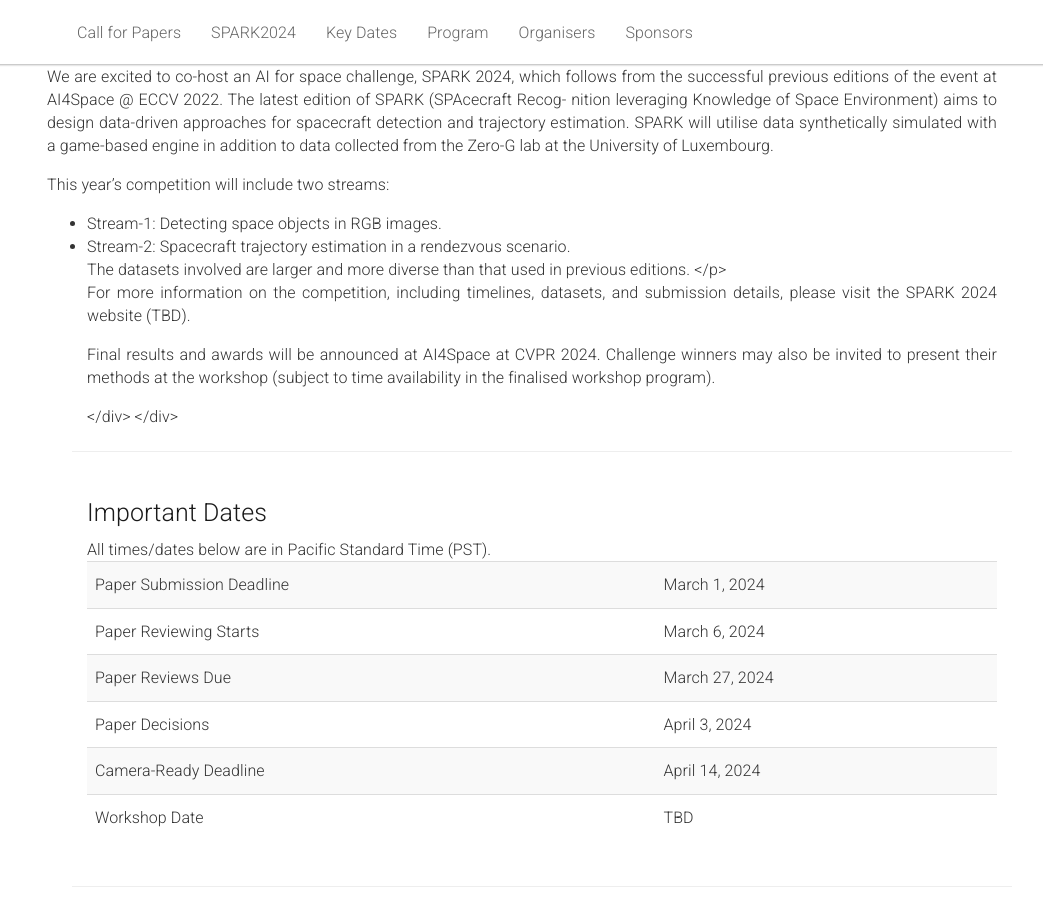
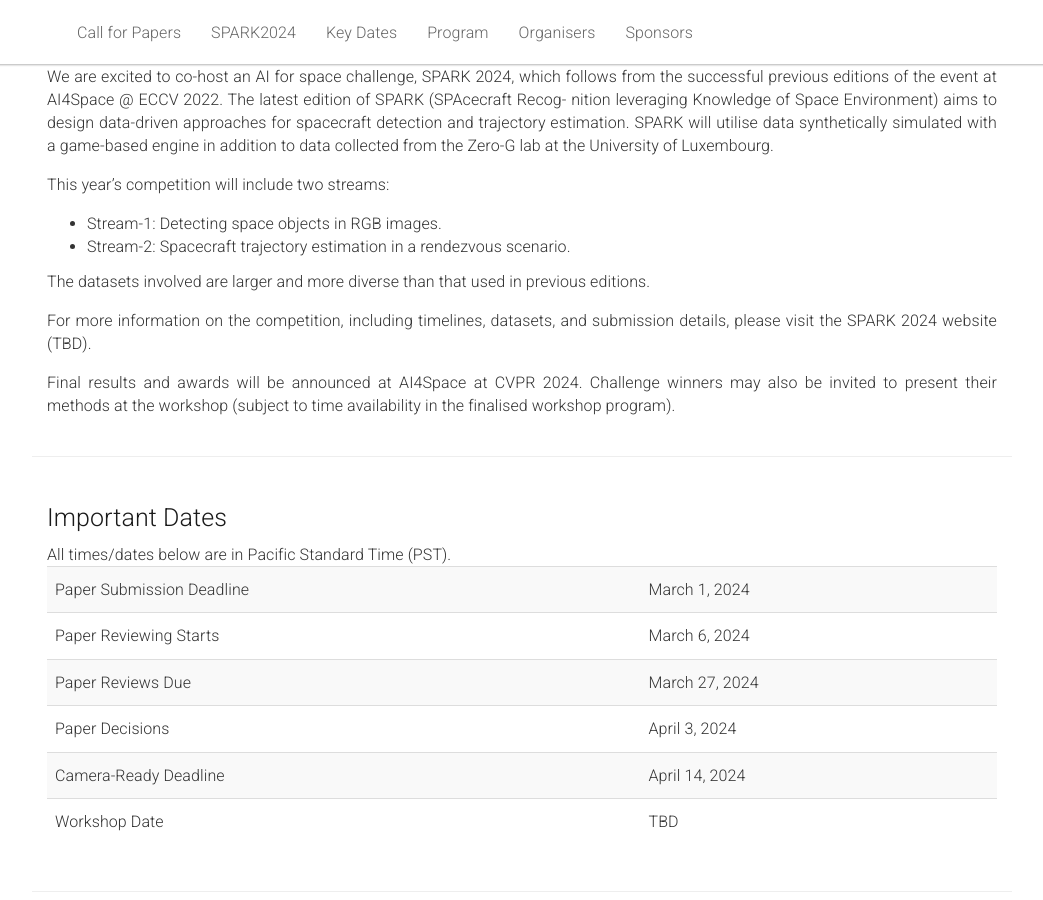
Before and after one commit to AIforSpace/2024, a Jekyll site: the page built from _pages/home.md, in a window 1280 px wide and 900 px high, scrolled down 1628 px. Shown: the whole window, without its empty margins (118-1161 px from the left). Built offline with Jekyll 4.4.1, drawn with Linux system fonts in a browser that asks for light colours.

Commit message:
Update home.md

```diff
--- a/_pages/home.md
+++ b/_pages/home.md
@@ -104,25 +104,21 @@
 <div class="row">
   <div class="col-xs-12">
     <h2>SPARK2024</h2>
-    <p>We are excited to co-host an AI for space challenge, SPARK 2024, which follows from the successful previous editions of the event at AI4Space @ ECCV 2022. The latest edition of SPARK (SPAcecraft Recog- nition leveraging Knowledge of Space Environment) aims to design data-driven approaches for spacecraft detection and trajectory estimation. SPARK will utilise data synthetically simulated with a game-based engine in addition to data collected from the Zero-G lab at the University of Luxembourg.</p>
-
-     <p>
-      This year’s competition will include two streams:
-      <ul>
-      <li>Stream-1: Detecting space objects in RGB images.</li>
-      <li>Stream-2: Spacecraft trajectory estimation in a rendezvous scenario.</li>
-      The datasets involved are larger and more diverse than that used in previous editions.
-      </p>
-
-<p>
-  For more information on the competition, including timelines, datasets, and submission details, please visit the SPARK 2024 website (TBD).
-</p>
-
-<p>
-Final results and awards will be announced at AI4Space at CVPR 2024. Challenge winners may also be invited to present their methods at the workshop (subject to time availability in the finalised workshop program).
-    </p>
   </div>
 </div>
+
+<p>We are excited to co-host an AI for space challenge, SPARK 2024, which follows from the successful previous editions of the event at AI4Space @ ECCV 2022. The latest edition of SPARK (SPAcecraft Recog- nition leveraging Knowledge of Space Environment) aims to design data-driven approaches for spacecraft detection and trajectory estimation. SPARK will utilise data synthetically simulated with a game-based engine in addition to data collected from the Zero-G lab at the University of Luxembourg.</p>
+
+<p>This year’s competition will include two streams:
+<ul>
+  <li>Stream-1: Detecting space objects in RGB images.</li>
+  <li>Stream-2: Spacecraft trajectory estimation in a rendezvous scenario.</li>
+</ul>
+The datasets involved are larger and more diverse than that used in previous editions.</p>
+
+<p>For more information on the competition, including timelines, datasets, and submission details, please visit the SPARK 2024 website (TBD).</p>
+
+<p>Final results and awards will be announced at AI4Space at CVPR 2024. Challenge winners may also be invited to present their methods at the workshop (subject to time availability in the finalised workshop program).</p>
 
 <div class="row" id="dates">
 <hr>
```
